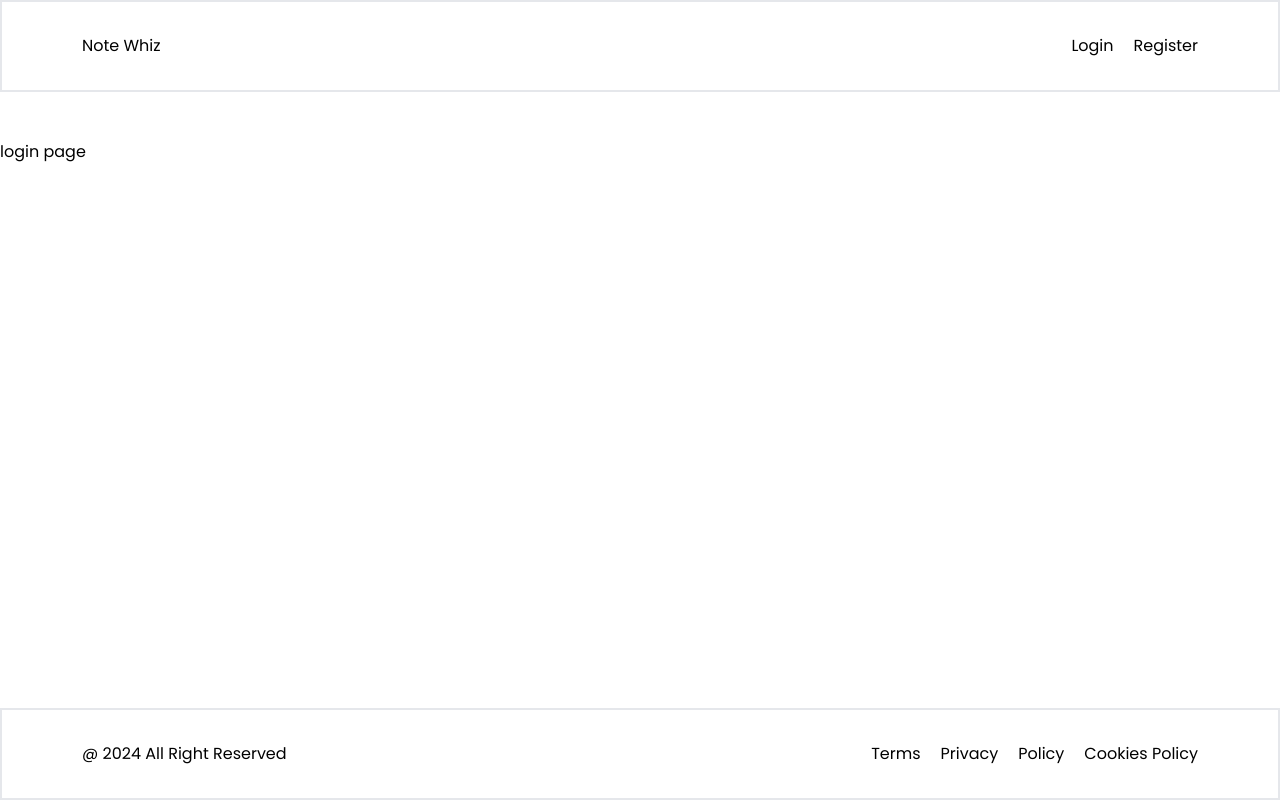
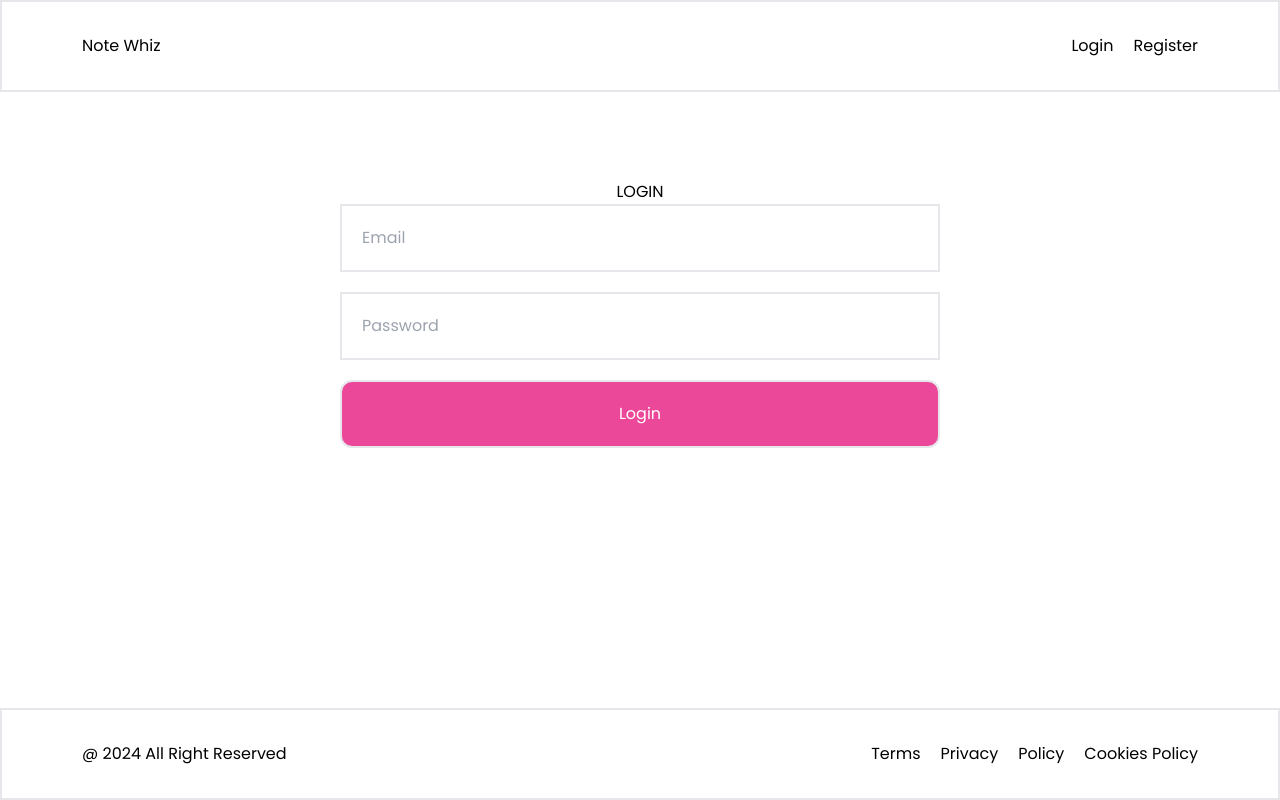
Before and after one commit to AramKim37/Todo, a Next.js app: page /login in a window 1280 px wide. Built offline with nearby package versions, Linux system fonts and the light colour scheme.

Commit message:
building login page

```diff
--- a/app/login/page.jsx
+++ b/app/login/page.jsx
@@ -1,7 +1,20 @@
 import React from "react";
 
 const Login = () => {
-  return <div>login page</div>;
+  return (
+    <div className="flex flex-col items-center justify-center w-full h-full p-10">
+      <div>
+        <h1>LOGIN</h1>
+      </div>
+      <form className="flex flex-col gap-5 w-[50%]">
+        <input placeholder="Email" className="border-2 p-5"></input>
+        <input placeholder="Password" className="border-2 p-5"></input>
+        <button className="border-2 bg-pink-500 text-white p-5 rounded-xl">
+          Login
+        </button>
+      </form>
+    </div>
+  );
 };
 
 export default Login;
```
